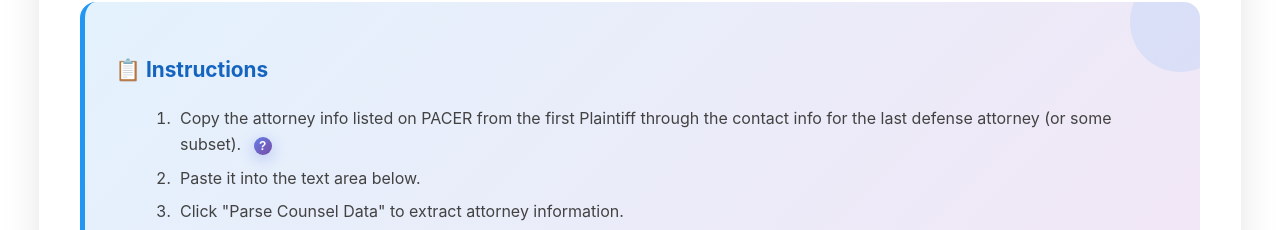
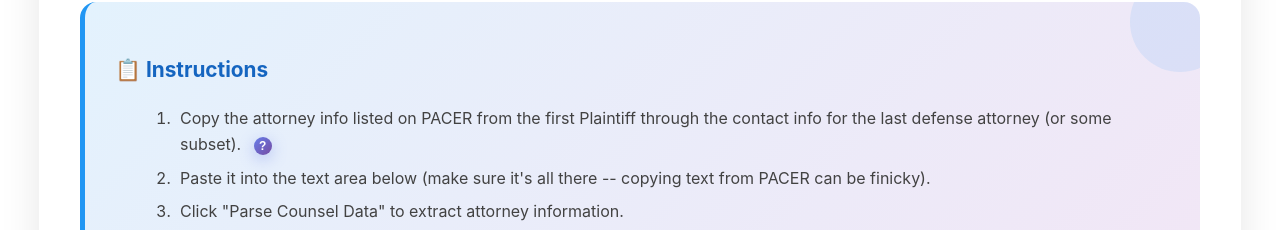
Before and after one commit to owens4414/Pacer_Parties, a plain HTML site: page index.html in a window 1280 px wide. Shown: the part 791-1021 px from the top of the page. Drawn offline with Linux system fonts and the light colour scheme.

Commit message:
Update index.html

```diff
--- a/index.html
+++ b/index.html
@@ -564,7 +564,7 @@
                             </div>
                         </span>
                     </li>
-                    <li>Paste it into the text area below.</li>
+                    <li>Paste it into the text area below (make sure it's all there -- copying text from PACER can be finicky).</li>
                     <li>Click "Parse Counsel Data" to extract attorney information.</li>
                     <li>Review the parsed data, then click "Generate Excel File" to download the contact info. The Excel file will be a filterable table which makes it easy to create email service lists, etc.</li>
                 </ol>
```
